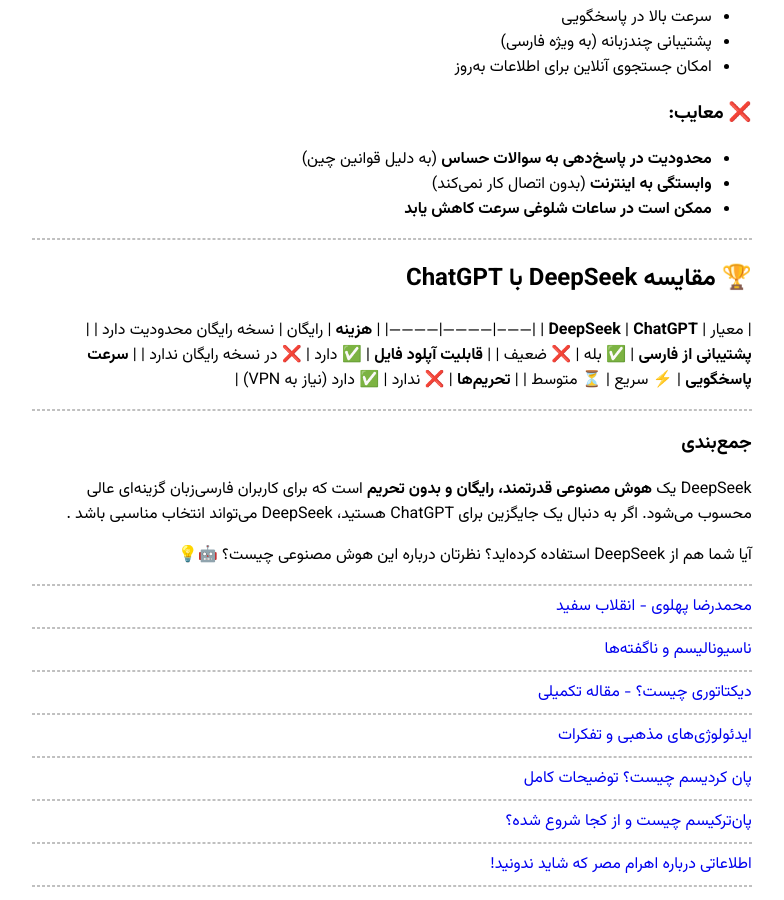
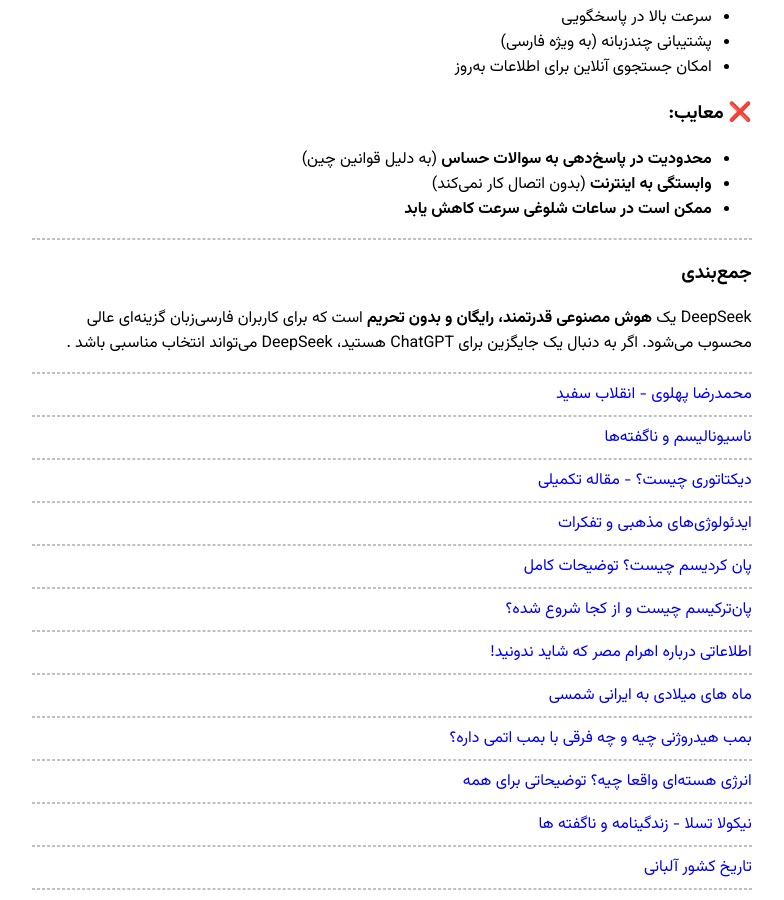
Before and after one commit to darkblog/darkblog.github.io, a Jekyll site: the page built from _posts/2025-2-1-7.md, in a window 1280 px wide and 900 px high, scrolled down 1422 px. Shown: the whole window, without its empty margins (248-1032 px from the left). Built offline with Jekyll 4.4.1, drawn with Linux system fonts in a browser that asks for light colours.

Commit message:
Update 2025-2-1-7.md

```diff
--- a/_posts/2025-2-1-7.md
+++ b/_posts/2025-2-1-7.md
@@ -55,18 +55,6 @@
 
 ---
 
-## 🏆 **مقایسه DeepSeek با ChatGPT**
-| معیار | **DeepSeek** | **ChatGPT** |
-|--------|------------|------------|
-| **هزینه** | رایگان | نسخه رایگان محدودیت دارد |
-| **پشتیبانی از فارسی** | ✅ بله | ❌ ضعیف |
-| **قابلیت آپلود فایل** | ✅ دارد | ❌ در نسخه رایگان ندارد |
-| **سرعت پاسخگویی** | ⚡ سریع | ⏳ متوسط |
-| **تحریم‌ها** | ❌ ندارد | ✅ دارد (نیاز به VPN) |
-
----
 
 ### **جمع‌بندی**
 DeepSeek یک **هوش مصنوعی قدرتمند، رایگان و بدون تحریم** است که برای کاربران فارسی‌زبان گزینه‌ای عالی محسوب می‌شود. اگر به دنبال یک جایگزین برای ChatGPT هستید، DeepSeek می‌تواند انتخاب مناسبی باشد .
-
-آیا شما هم از DeepSeek استفاده کرده‌اید؟ نظرتان درباره این هوش مصنوعی چیست؟ 🤖💡
```
